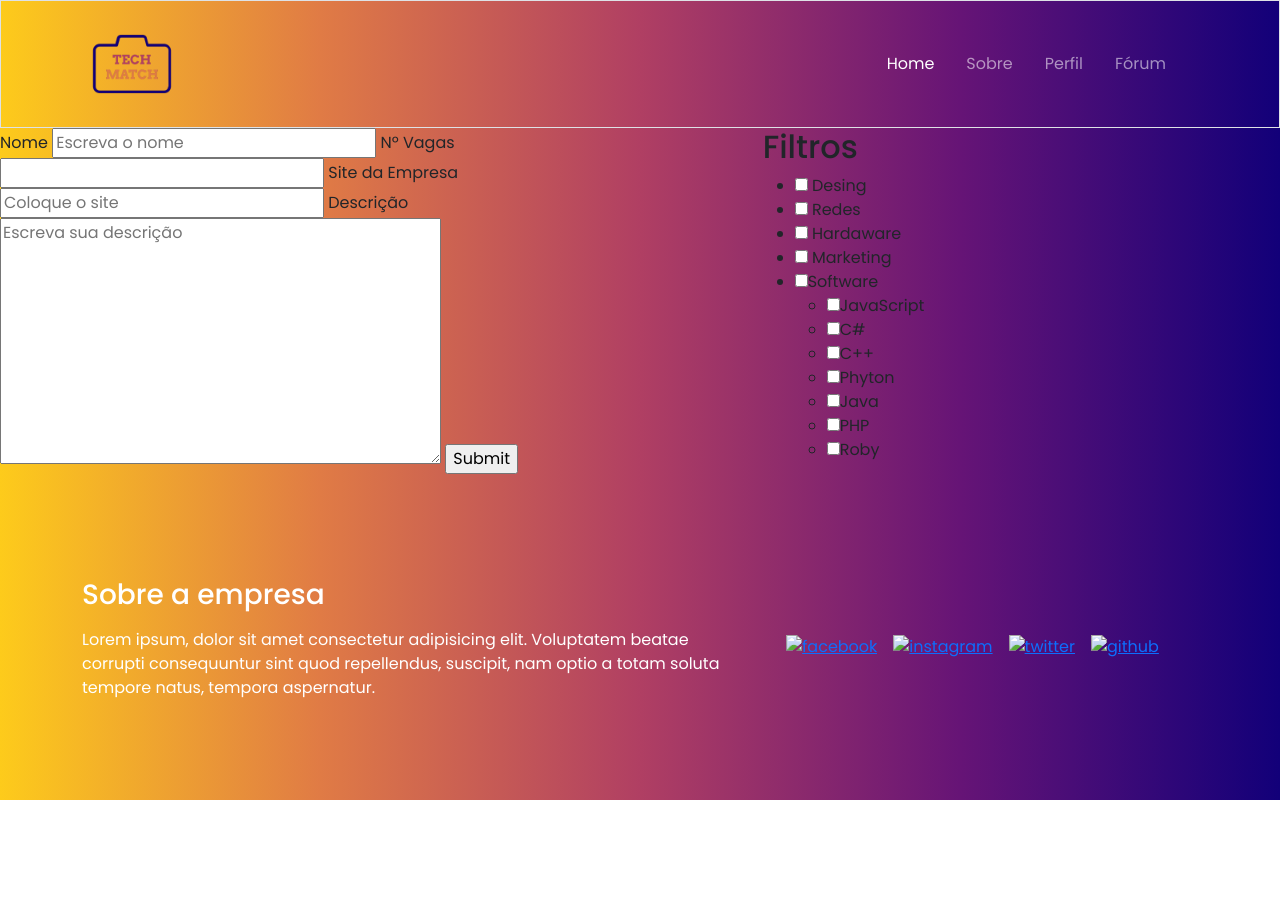
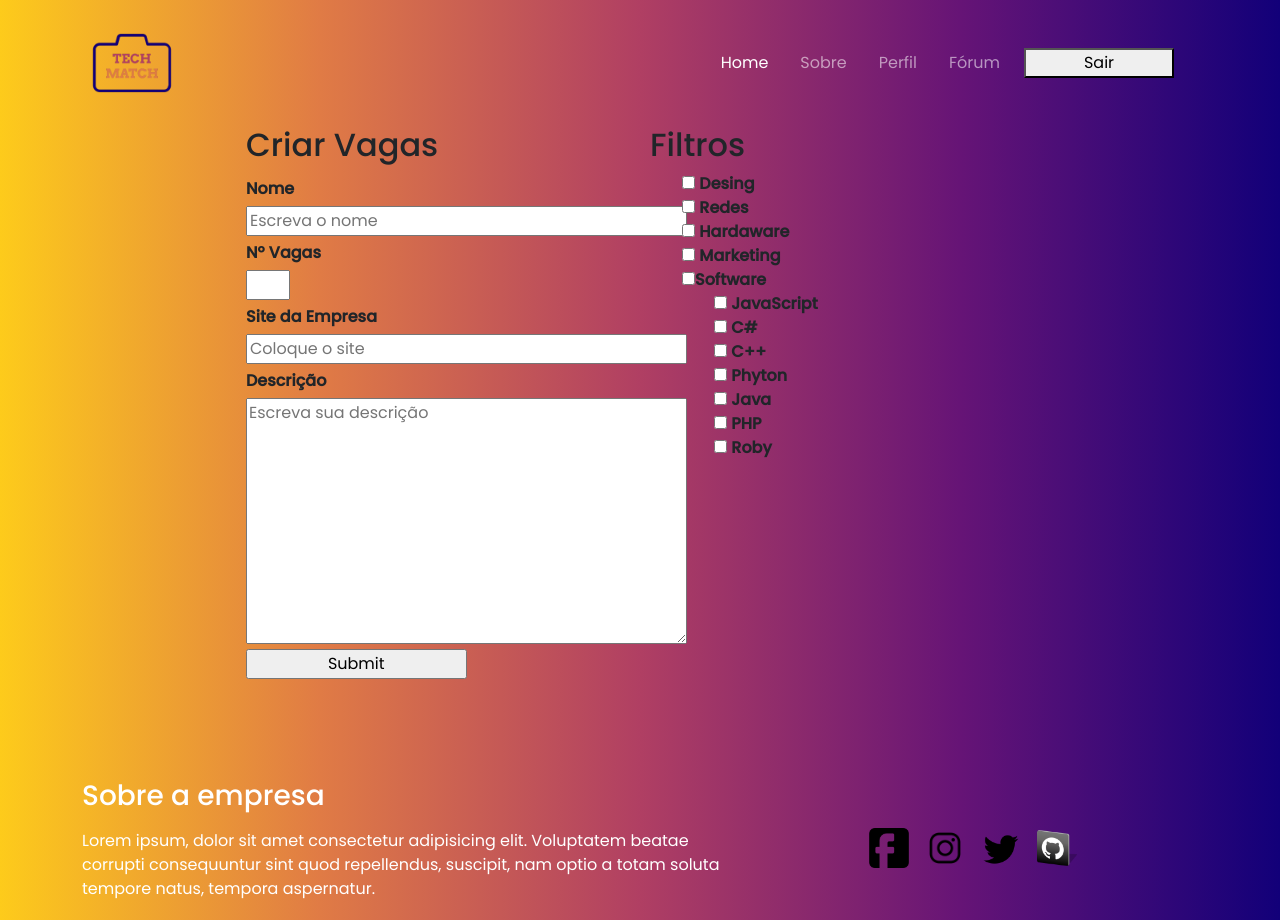
Before and after one commit to ICEI-PUC-Minas-PCO-SI/pco-ads-2023-2-p1-tiaw-t2-tech-service, a plain HTML site: page src/HTML/TelaCriarVagas .html in a window 1280 px wide. Shown: the top 920 px of the page. Before the commit the page ends 800 px from the top, so only its background shows below. Drawn offline with nearby package versions, Linux system fonts and the light colour scheme.

Commit message:
Criação da Tela Criar Vagas

```diff
--- a/src/CSS/TelaCriarVaga.css
+++ b/src/CSS/TelaCriarVaga.css
@@ -15,6 +15,7 @@ body {
   background-repeat: no-repeat;
   font-family: "Poppins", sans-serif;
   height: 100vh;
+  overflow-x: hidden;
 }
 
 /* .container {
@@ -23,15 +24,108 @@ body {
 /**/
 .section-container {
   display: flex;
+  justify-content: center;
+  flex-wrap: wrap;
+  gap: 20px;
+  width: 100%;
 }
+.sectior-criar-vagas {
+  display: flex;
+  flex-wrap: wrap;
+  gap: 5px;
+  width: 30%;
+  flex-direction: column;
+}
+.dados-vagas {
+  display: flex;
+  gap: 5px;
+  flex-direction: column;
+}
+.sectior-filtros-vagas {
+  display: flex;
+  flex-wrap: wrap;
+
+  flex-direction: column;
+
+  width: 30%;
+}
+.dados-descricao {
+  display: flex;
+  gap: 5px;
+  flex-direction: column;
+}
+label {
+  font-weight: 600;
+}
+.input-number {
+  width: 10%;
+}
+.input-submit-descricao {
+  width: 50%;
+}
+.ul-filtros-vagas {
+  list-style: none;
+}
+.nav-button-sair {
+  width: 150px;
+}
+
 /**/
 .footer-container {
   margin-top: 100px;
 }
-
+@media (max-width: 1400px) {
+  body {
+    height: 100%;
+  }
+}
 @media (max-width: 991px) {
+  body {
+    height: 100%;
+  }
+  .section-container {
+    height: 100%;
+  }
   .sidebar {
     background-color: rgba(75, 0, 130, 0.7);
     backdrop-filter: blur(10px);
   }
 }
+@media (max-width: 720px) {
+  body {
+    width: 100%;
+    overflow-x: hidden;
+  }
+  .section-container {
+    display: flex;
+    justify-content: flex-start;
+    padding: 10px;
+  }
+  .sectior-criar-vagas {
+    width: 60%;
+  }
+  .sectior-filtros-vagas {
+    width: 20%;
+  }
+}
+@media (max-width: 640px) {
+  body {
+    width: 100%;
+    height: 100%;
+  }
+  .section-container {
+    width: 100%;
+  }
+}
+@media (max-width: 500px) {
+  .section-container {
+    display: flex;
+    align-items: center;
+    width: 100%;
+    flex-wrap: wrap;
+    flex-direction: column;
+  }
+  .sectior-criar-vagas {
+    width: 100%;
+  }
+}
--- a/src/CSS/TelaEditarPerfil.css
+++ b/src/CSS/TelaEditarPerfil.css
@@ -36,6 +36,9 @@ body {
 }
 label {
   font-weight: 600;
+}
+.nav-button-sair {
+  width: 150px;
 }
 /*CSS Layout Tela Editar Perfil*/
 
--- a/src/HTML/TelaCriarVagas .html
+++ b/src/HTML/TelaCriarVagas .html
@@ -17,12 +17,14 @@
     <link rel="stylesheet" href="/src/CSS/TelaCriarVaga.css" />
     <title>Tech Match</title>
   </head>
-  <body class="overflow-x-hidden">
+  <body class="">
     <!-- Navbar com menu mobile-->
-    <nav class="navbar navbar-expand-lg navbar-dark border" style="width: 100%">
+    <nav
+      class="navbar d-fle navbar-expand-lg navbar-dark justify-content-sm-center"
+    >
       <div class="container">
         <!--Logo-->
-        <a class="navbar-brand" href="#">
+        <a class="navbar-brand" href="/src/template-padrao/index.html">
           <img
             src="/src/imgs/logo.png"
             width="100px"
@@ -55,12 +57,19 @@
               aria-label="Close"
             ></button>
           </div>
-          <div class="offcanvas-body d-flex flex-column flex-lg-row p-4 p-lg-0">
+          <div
+            class="offcanvas-body d-flex flex-column flex-lg-row p-4 p-lg-0 justify-content-sm-center"
+          >
             <ul
               class="navbar-nav justify-content-end align-items-center flex-grow-1 pe-3"
             >
               <li class="nav-item mx-2">
-                <a class="nav-link active" aria-current="page" href="#">Home</a>
+                <a
+                  class="nav-link active"
+                  aria-current="page"
+                  href="/src/template-padrao/index.html"
+                  >Home</a
+                >
               </li>
               <li class="nav-item mx-2">
                 <a class="nav-link" href="#sobre">Sobre</a>
@@ -71,6 +80,9 @@
               <li class="nav-item mx-2">
                 <a class="nav-link" href="#faq">Fórum</a>
               </li>
+              <li class="nav-item mx-2">
+                <button class="nav-button-sair">Sair</button>
+              </li>
             </ul>
           </div>
         </div>
@@ -79,12 +91,13 @@
     <!--Main-->
     <div class="">
       <div class="section-container">
-        <div class="col-md-7 col-sm-12 mt-sm-5 mt-md-0">
+        <div class="sectior-criar-vagas col-md-7 col-sm-12">
+          <h2>Criar Vagas</h2>
           <span class="dados-vagas">
             <label class="label-nome" for="">Nome</label>
             <input type="text" placeholder="Escreva o nome" />
             <label for="">Nº Vagas</label>
-            <input type="number" />
+            <input class="input-number" type="number" />
             <label for="">Site da Empresa</label>
             <input type="text" placeholder="Coloque o site" />
           </span>
@@ -97,12 +110,12 @@
               cols="30"
               rows="10"
             ></textarea>
-            <input type="submit" />
+            <input class="input-submit-descricao" type="submit" />
           </span>
         </div>
-        <div class="col-md-5 col-sm-10 ms-3">
+        <div class="sectior-filtros-vagas">
           <h2 class="dados-filtros">Filtros</h2>
-          <ul>
+          <ul class="ul-filtros-vagas">
             <li>
               <input type="checkbox" name="" id="" />
               <label for="">Desing</label>
@@ -120,14 +133,35 @@
               <label for="">Marketing</label>
             </li>
             <li><input type="checkbox" /><label for="">Software</label></li>
-            <ul>
-              <li><input type="checkbox" /><label for="">JavaScript</label></li>
-              <li><input type="checkbox" /><label for="">C#</label></li>
-              <li><input type="checkbox" /><label for="">C++</label></li>
-              <li><input type="checkbox" /><label for="">Phyton</label></li>
-              <li><input type="checkbox" /><label for="">Java</label></li>
-              <li><input type="checkbox" /><label for="">PHP</label></li>
-              <li><input type="checkbox" /><label for="">Roby</label></li>
+            <ul class="ul-filtros-vagas">
+              <li>
+                <input type="checkbox" />
+                <label for="">JavaScript</label>
+              </li>
+              <li>
+                <input type="checkbox" />
+                <label for="">C#</label>
+              </li>
+              <li>
+                <input type="checkbox" />
+                <label for="">C++</label>
+              </li>
+              <li>
+                <input type="checkbox" />
+                <label for="">Phyton</label>
+              </li>
+              <li>
+                <input type="checkbox" />
+                <label for="">Java</label>
+              </li>
+              <li>
+                <input type="checkbox" />
+                <label for="">PHP</label>
+              </li>
+              <li>
+                <input type="checkbox" />
+                <label for="">Roby</label>
+              </li>
             </ul>
           </ul>
         </div>
@@ -136,7 +170,7 @@
     <!--Footer-->
     <div class="container mb-5 footer-container">
       <div class="row">
-        <div class="col-md-7">
+        <div class="col-md-7" id="sobre">
           <h3 class="text-white">Sobre a empresa</h3>
           <p class="text-white mt-3">
             Lorem ipsum, dolor sit amet consectetur adipisicing elit. Voluptatem
@@ -148,21 +182,36 @@
           class="col-md-5 d-flex align-items-center justify-content-center gap-3"
         >
           <a href="#">
-            <img src="facebook.png" alt="facebook" width="40px" height="40px" />
+            <img
+              src="/src/imgs/facebook.png"
+              alt="facebook"
+              width="40px"
+              height="40px"
+            />
           </a>
           <a href="#">
             <img
-              src="instagram.png"
+              src="/src/imgs/instagram.png"
               alt="instagram"
               width="40px"
               height="40px"
             />
           </a>
           <a href="#">
-            <img src="twitter.png" alt="twitter" width="40px" height="40px" />
+            <img
+              src="/src/imgs/twitter.png"
+              alt="twitter"
+              width="40px"
+              height="40px"
+            />
           </a>
           <a href="#">
-            <img src="github.png" alt="github" width="40px" height="40px" />
+            <img
+              src="/src/imgs/github.png"
+              alt="github"
+              width="40px"
+              height="40px"
+            />
           </a>
         </div>
       </div>
```
Also changed, not shown: src/HTML/TelaEditarPerfil.html (+10 -4 lines).
